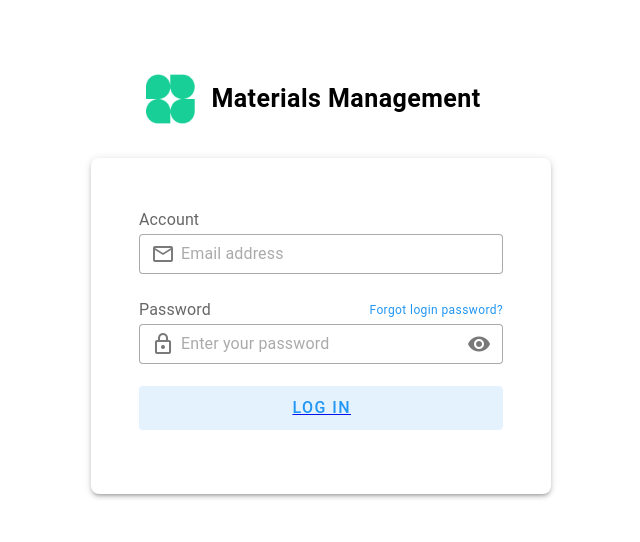
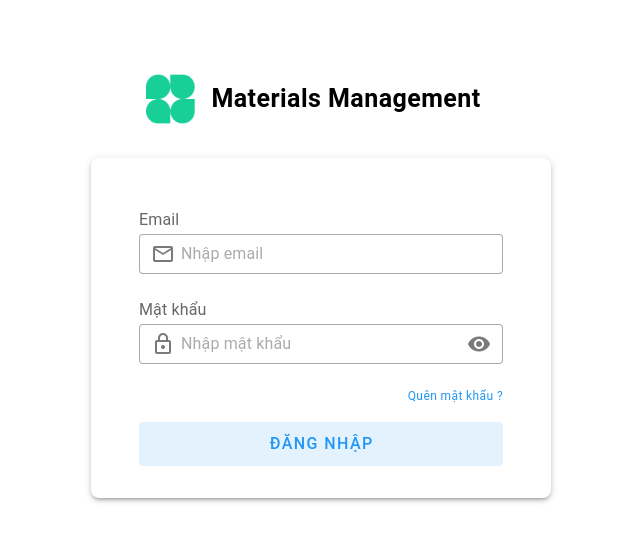
Before and after one commit to nmlong03/QLVT_QuanLiVatTu, a Vue app: page / in a window 1280 px wide. Shown: the top 542 px of the page, without its empty margins (319-959 px from the left). Built offline with nearby package versions, Linux system fonts and the light colour scheme.

Commit message:
update : login

```diff
--- a/src/components/Login.vue
+++ b/src/components/Login.vue
@@ -1,43 +1,85 @@
 <template>
-  <div style="height: 100vh; padding-top: 5%;">
-    <div style="display: flex;flex-direction:row; justify-content: center; align-items: center;">
-      <v-img style="flex: none; " width="50" height="50" src="../assets/logo.png"></v-img>
-      <v-card-text style="flex: none; font-size: 25px; font-weight: bold;">
+  <div style="height: 100vh; padding-top: 5%">
+    <div
+      style="
+        display: flex;
+        flex-direction: row;
+        justify-content: center;
+        align-items: center;
+      "
+    >
+      <v-img
+        style="flex: none"
+        width="50"
+        height="50"
+        src="../assets/logo.png"
+      ></v-img>
+      <v-card-text style="flex: none; font-size: 25px; font-weight: bold">
         Materials Management
       </v-card-text>
     </div>
-    <v-card class="mx-auto pa-12 pb-8 mt-6" elevation="3" max-width="460" rounded="lg">
-      <div class="text-subtitle-1 text-medium-emphasis">Account</div>
+    <v-card
+      class="mx-auto pa-12 pb-8 mt-6"
+      elevation="3"
+      max-width="460"
+      rounded="lg"
+    >
+      <div
+        class="text-subtitle-1 text-medium-emphasis d-flex align-center justify-space-between"
+      >
+        Email
+      </div>
       <v-text-field
         density="compact"
-          placeholder="Email address"
+        placeholder="Nhập email"
         prepend-inner-icon="mdi-email-outline"
-          variant="outlined">
+        variant="outlined"
+      >
       </v-text-field>
-      <div class="text-subtitle-1 text-medium-emphasis d-flex align-center justify-space-between">
-        Password
-        <a class="text-caption text-decoration-none text-blue" href="#" rel="noopener noreferrer" target="_blank">
-          Forgot login password?
-        </a>
+      <div
+        class="text-subtitle-1 text-medium-emphasis d-flex align-center justify-space-between"
+      >
+        Mật khẩu
       </div>
+      <div>
         <v-text-field
-        :append-inner-icon="visible ? 'mdi-eye-off' : 'mdi-eye'" :type="visible ? 'text' : 'password'"
+          :append-inner-icon="visible ? 'mdi-eye-off' : 'mdi-eye'"
+          :type="visible ? 'text' : 'password'"
           density="compact"
-        placeholder="Enter your password"
+          placeholder="Nhập mật khẩu"
           prepend-inner-icon="mdi-lock-outline"
           variant="outlined"
-        @click:append-inner="visible = !visible">
+          @click:append-inner="visible = !visible"
+        >
         </v-text-field>
-      <router-link to="/admin">
-        <v-btn block class="mb-8" color="blue" size="large" variant="tonal">
-          Log In
+        <div style="display: flex; justify-content: right">
+          <router-link
+            to=""
+            style="text-align: start"
+            class="text-caption text-decoration-none text-blue"
+            href="#"
+            rel="noopener noreferrer"
+            target="_blank"
+          >
+            Quên mật khẩu ?
+          </router-link>
+        </div>
+      </div>
+
+      <v-btn
+        class="mt-4"
+        width="100%"
+        color="blue"
+        size="large"
+        variant="tonal"
+      >
+        Đăng nhập
       </v-btn>
-      </router-link>
     </v-card>
   </div>
 </template>
 
 <script setup>
-import {ref} from "vue"
-const visible = ref(false)
+import { ref } from "vue";
+const visible = ref(false);
 </script>
```
Lines whose indentation alone changed are shown as unchanged.
